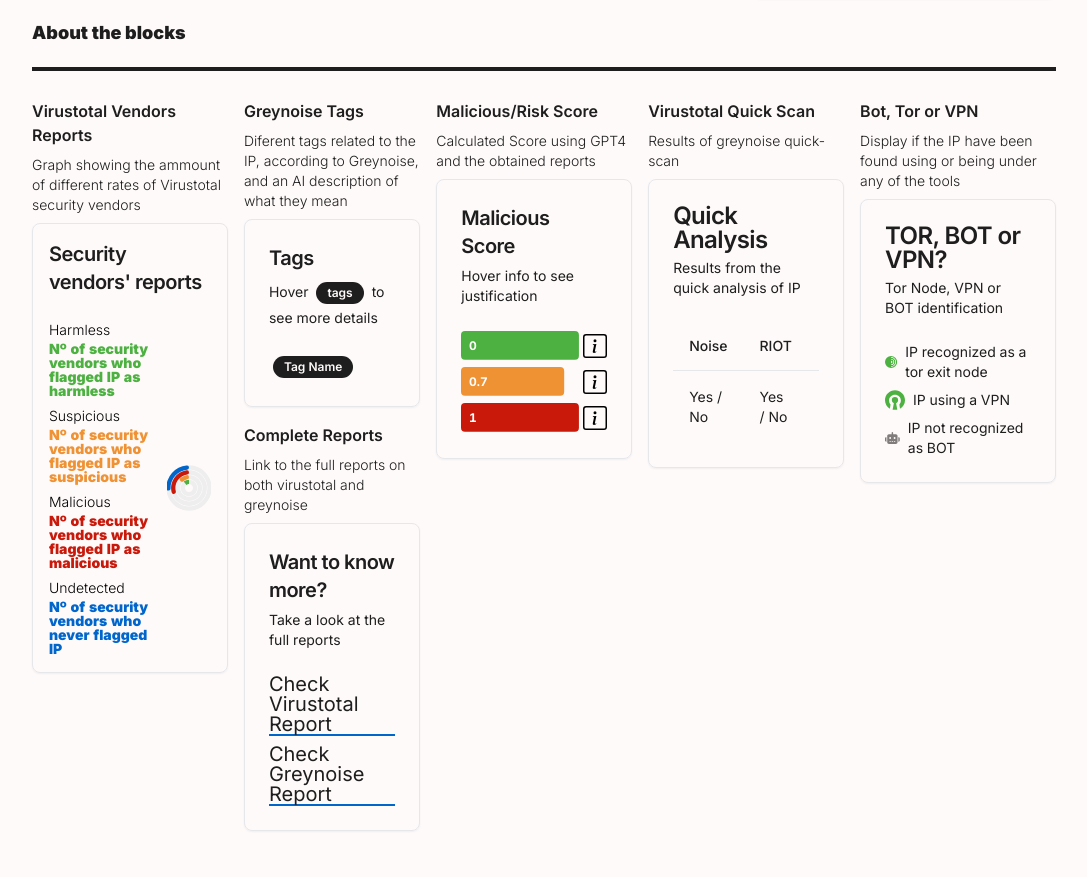
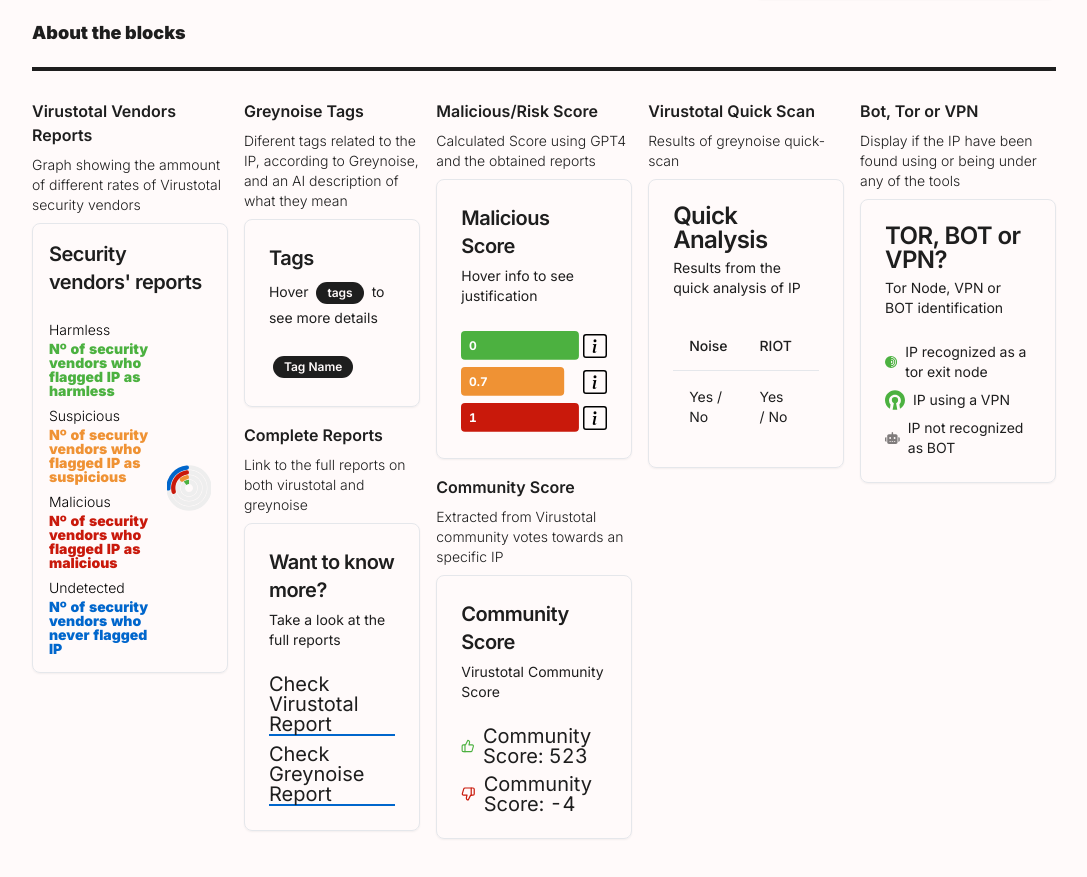
Before and after one commit to davidpm-19/ReputationCheck_GPT, a Next.js app: page /about in a window 1280 px wide. Shown: the part 567-1444 px from the top of the page, without its empty margins (96-1183 px from the left). Built offline with nearby package versions, Linux system fonts and the light colour scheme.

Commit message:
new block added

```diff
--- a/app/about/page.tsx
+++ b/app/about/page.tsx
@@ -6,6 +6,7 @@
 import { BsInfoSquare } from "react-icons/bs";
 import { SiTorbrowser, SiOpenvpn } from "react-icons/si";
 import { FaRobot } from "react-icons/fa6";
+import { ThumbsDown, ThumbsUp } from 'lucide-react';
 
 
 import { Badge } from "@/components/ui/badge"
@@ -257,7 +258,8 @@
                         </Card>
                     </div>
                 </div>
-                <div className='flex flex-col gap-2 lg:w-[20%]'>
+                <div className='lg:w-[20%] flex flex-col gap-4'>
+                <div className='flex flex-col gap-2 '>
                     <h1 className='text-md font-semibold'>Malicious/Risk Score</h1>
                     <h2 className='text-sm font-light'>Calculated Score using GPT4 and the obtained reports</h2>
                     <Card className="h-fit">
@@ -428,6 +430,28 @@
                         </CardContent>
                     </Card>
                 </div>
+                <div className='flex flex-col gap-2 '>
+                <h1 className='text-md font-semibold'>Community Score</h1>
+                <h2 className='text-sm font-light'>Extracted from Virustotal community votes towards an specific IP</h2>
+                <Card>
+                      <CardHeader>
+                        <CardTitle className='text-xl'>Community Score</CardTitle>
+                        <CardDescription>
+                          Virustotal Community Score
+                        </CardDescription>
+                      </CardHeader>
+                      <CardContent className="grid gap-4">
+                        <div className="grid auto-rows-min gap-2">
+                          <div className={`flex flex-col items-start gap-2 text-xl font-normal tabular-nums leading-none`}>
+                          <div className='flex items-center gap-2'><ThumbsUp className='text-[#4CB140]'/><span>Community Score: 523</span></div>
+                          <div className='flex items-center gap-2'><ThumbsDown className='text-[#C9190B]'/><span>Community Score: -4 </span></div>
+                          </div>
+                        </div>
+                      </CardContent>
+                    </Card>
+                </div>
+                </div>
+
                 <div className='flex flex-col gap-2 lg:w-[20%]'>
                     <h1 className='text-md font-semibold'>Virustotal Quick Scan</h1>
                     <h2 className='text-sm font-light'>Results of greynoise quick-scan</h2>
--- a/app/page.tsx
+++ b/app/page.tsx
@@ -9,6 +9,7 @@
 import { BsInfoSquare } from "react-icons/bs";
 import { SiTorbrowser, SiOpenvpn } from "react-icons/si";
 import { FaRobot } from "react-icons/fa6";
+import { ThumbsDown, ThumbsUp } from 'lucide-react';
 
 
 import { Badge } from "@/components/ui/badge"
@@ -254,6 +255,21 @@
                     </Card>
                     <Card>
                       <CardHeader>
+                        <CardTitle className='text-xl'>Community Score</CardTitle>
+                        <CardDescription>
+                          Virustotal Community Score
+                        </CardDescription>
+                      </CardHeader>
+                      <CardContent className="grid gap-4">
+                        <div className="grid auto-rows-min gap-2">
+                          <div className={`flex flex-col items-start gap-2 text-xl font-normal tabular-nums leading-none`}>
+                          <div className='flex items-center gap-2'>{m.data.vtReport.data.attributes.reputation > 0 && (<><ThumbsUp className='text-[#4CB140]'/><span>Community Score: {m.data.vtReport.data.attributes.reputation}</span></>) || m.data.vtReport.data.attributes.reputation < 0 && (<><ThumbsDown className='text-[#C9190B]'/><span>Community Score: {m.data.vtReport.data.attributes.reputation}</span></>)}</div>
+                          </div>
+                        </div>
+                      </CardContent>
+                    </Card>
+                    <Card>
+                      <CardHeader>
                         <CardTitle className='text-xl'>Want to know more?</CardTitle>
                         <CardDescription>
                           Take a look at the full reports
@@ -310,8 +326,18 @@
                       <CardContent className="grid gap-1">
                         <div className="grid auto-rows-min gap-2">
                           <div className={`flex flex-col items-start gap-2 text-xl font-normal tabular-nums leading-none`}>
-                            {m.data.gnReport.metadata && m.data.gnReport.metadata.tor && (<div className='text-wrap flex items-center text-sm'>{<SiTorbrowser className={`text-xl text-[#4CB140]`} />} IP recognized as a tor exit node</div>) || (<div className='text-wrap flex items-center text-sm'><SiTorbrowser className={`text-xl text-[#807c7c]`} /> IP recognized as a TOR exit node</div>)}
-                            <div className='text-wrap flex items-center text-sm'>{<SiOpenvpn className={`text-xl ${m.data.gnReport.vpn ? `text-[#4CB140]` : `text-[#807c7c]`}`} />} IP {m.data.gnReport.vpn ? "using" : "not using"} a VPN</div>
+                            {(m.data.gnReport.metadata && m.data.gnReport.metadata.tor) ||
+                              (m.data.vtReport.data.attributes.tags && m.data.vtReport.data.attributes.tags.includes('tor')) ? (
+                              <div className='text-wrap flex items-center text-sm'>
+                                <SiTorbrowser className={`text-xl text-[#4CB140]`} /> IP recognized as a tor exit node
+                              </div>
+                            ) : (
+                              <div className='text-wrap flex items-center text-sm'>
+                                <SiTorbrowser className={`text-xl text-[#807c7c]`} /> IP not recognized as a TOR exit node
+                              </div>
+                            )}
+
+                            <div className='text-wrap flex items-center text-sm'>{<SiOpenvpn className={`text-xl ${m.data.gnReport.vpn ? `text-[#4CB140]` : `text-[#807c7c]`}`} />} IP {m.data.gnReport.vpn ? "associated" : "not associated"} to a VPN</div>
                             <div className='text-wrap flex items-center text-sm'>{<FaRobot className={`text-xl ${m.data.gnReport.bot ? `text-[#4CB140]` : `text-[#807c7c]`}`} />} IP {m.data.gnReport.bot ? "recognized" : "not recognized"} as BOT</div>
                           </div>
                         </div>
```
